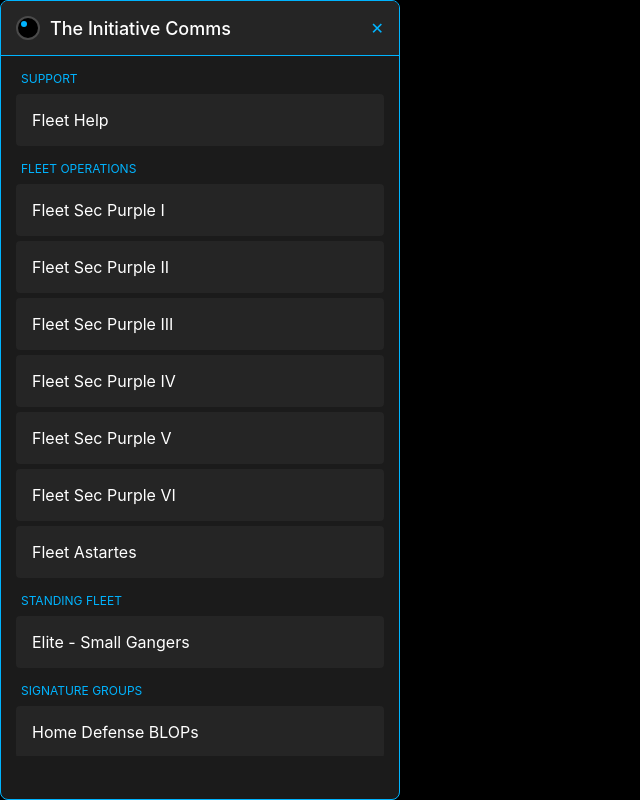
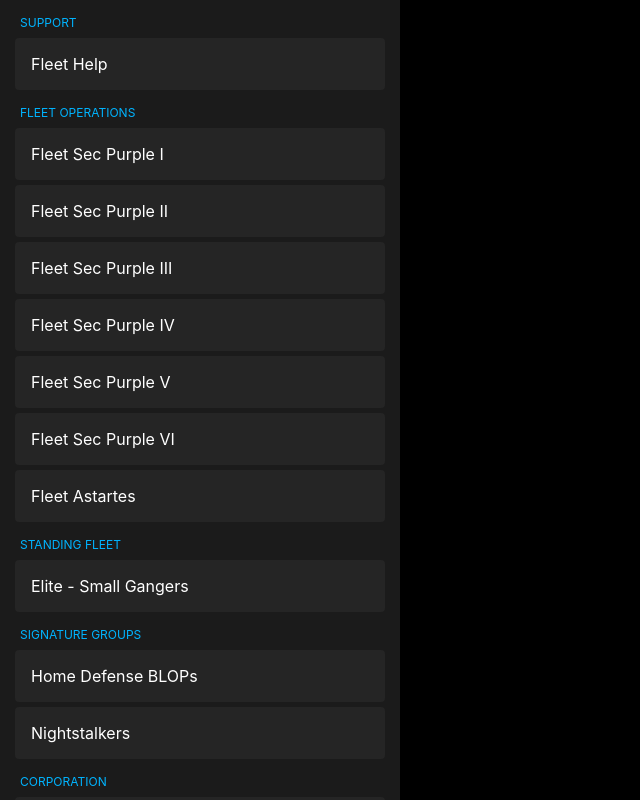
Before and after one commit to cchopin/init-comms-launcher, a website built with Vite: page index.html in a window 1280 px wide. Shown: the whole page, without its empty margins (0-640 px from the left). Built offline with nearby package versions, Linux system fonts and the light colour scheme.

Commit message:
Add frame for uniformisation with Macos

```diff
--- a/index.html
+++ b/index.html
@@ -21,30 +21,29 @@
       background: black;
       color: var(--eve-text);
       font-family: -apple-system, BlinkMacSystemFont, 'Segoe UI', Roboto, sans-serif;
-      height: 100vh;
       margin: 0;
       padding: 0px;
+      height: 100vh;
       max-width: 400px;
       /* Zone de drag pour la fenêtre */
-      -webkit-app-region: drag;
       display: flex;
       justify-content: center;
     }
     .app-container {
       width: 400px;
+      height: 100vh;
       background-color: var(--eve-primary);
-      border-radius: 8px;
-      border: 1px solid var(--eve-accent);
       overflow: hidden;
     }
-    .header {
+    /* .header {
       background-color: var(--eve-secondary);
       padding: 15px;
       display: flex;
       align-items: center;
+      -webkit-app-region: drag;
       border-bottom: 1px solid var(--eve-accent);
       position: relative;
-    }
+    } */
     .logo {
       width: 24px;
       height: 24px;
@@ -78,7 +77,7 @@
     }
     .channels {
       padding: 15px;
-      max-height: calc(100vh - 100px);
+      max-height: 100vh;
       overflow-y: auto;
       -webkit-app-region: no-drag;
     }
@@ -125,12 +124,11 @@
 </head>
 <body>
 <div class="app-container">
-  <div class="header">
+  <!-- <div class="header">
     <div class="logo"></div>
     <div class="title">The Initiative Comms</div>
-    <!-- Vous pouvez utiliser appWindow.close() de l'API Tauri pour fermer la fenêtre -->
-    <div id="close-btn" class="close-button">✕</div>
-  </div>
+    <div id="close-btn" class="close-button">✕</div> -->
+  <!-- </div> -->
   <div class="channels">
     <div class="category">
       <div class="category-title">Support</div>
@@ -194,10 +192,6 @@
   import { invoke } from '@tauri-apps/api/core';
   console.log("invoke:", invoke);
 
-  document.getElementById("close-btn").addEventListener("click", () => {
-    invoke("close_app");
-  });
-
   function openMumbleLink(link) {
     console.log("Tentative d'ouverture du lien:", link);
     invoke("open_link", { link })
--- a/src-tauri/tauri.conf.json
+++ b/src-tauri/tauri.conf.json
@@ -17,7 +17,8 @@
         "width": 300,
         "height": 1000,
         "transparent": true,
-        "decorations": false,
+        "decorations": true,
+        "maximizable": false,
         "maxWidth": 400
       }
     ],
```
